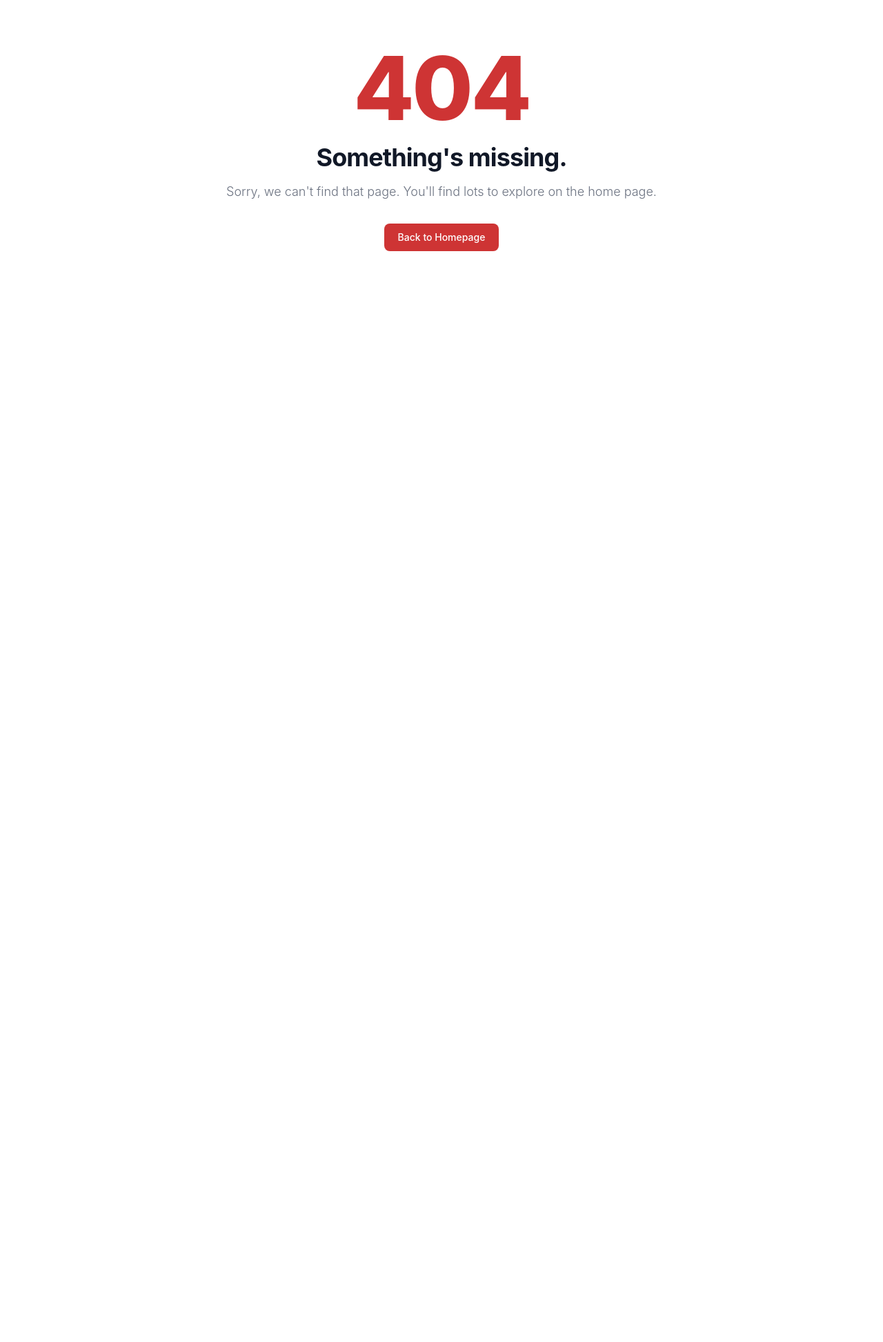
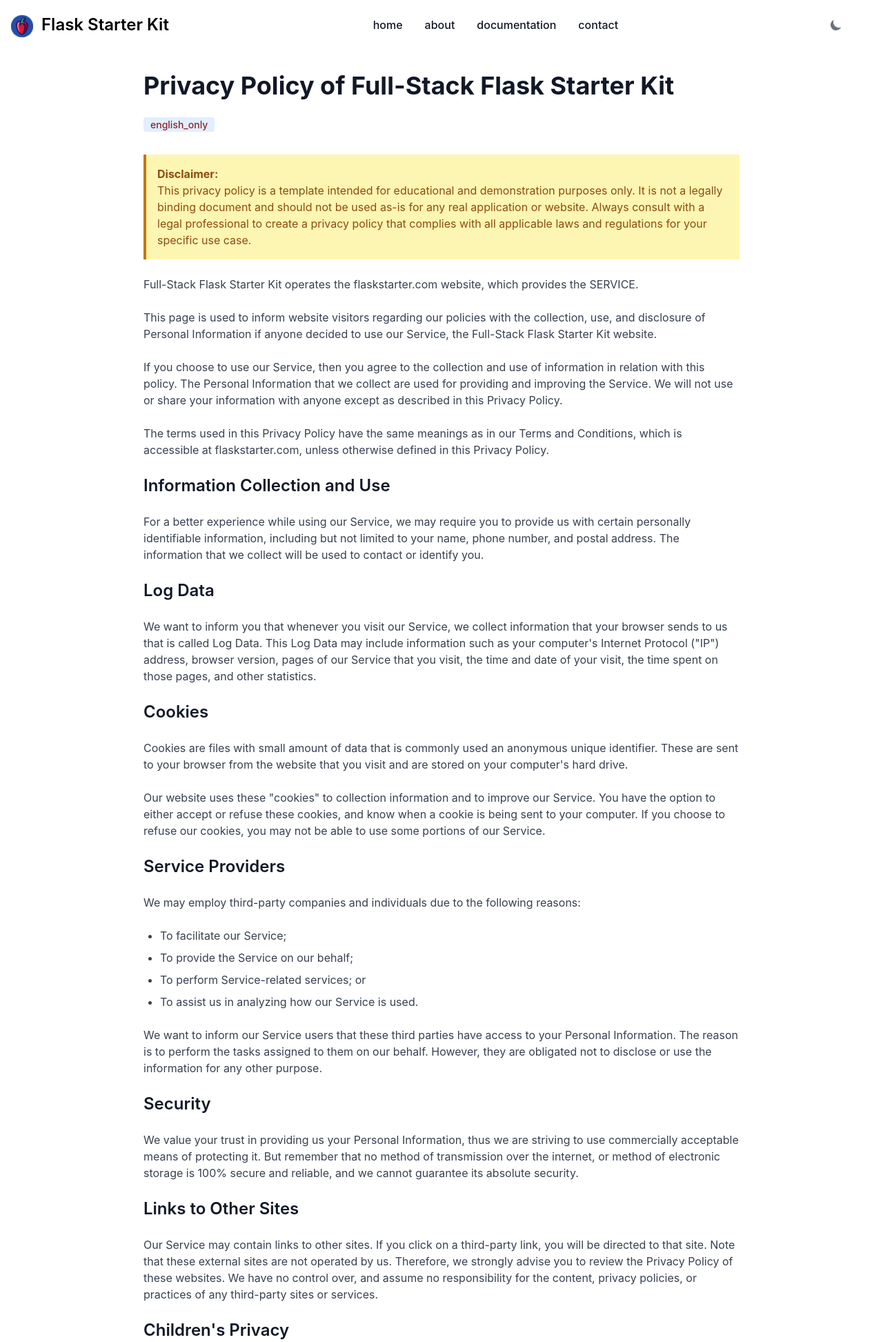
Before and after one commit to OwOHamper/Flask-Starter-Kit, a Flask app: page /privacy-policy in a window 1280 px wide. Shown: the top 1945 px of the page at 69% size. Before the commit the page ends 364 px from the top, so only its background shows below. Run offline with Flask 3, Linux system fonts and the light colour scheme; style sheets or scripts are compiled from the project's sources; parts of the project's set-up code (start-up, migrations or seed data) failed here and were passed over.

Commit message:
privacy policy and t&c

```diff
--- a/src/pages.py
+++ b/src/pages.py
@@ -24,3 +24,11 @@
 @pages.route('/contact')
 def contact():
     return render_template('pages/contact.html', locale=get_locale())
+
+@pages.route('/privacy-policy')
+def privacy_policy():
+    return render_template('pages/privacy-policy.html', locale=get_locale())
+
+@pages.route('/terms-and-conditions')
+def terms_and_conditions():
+    return render_template('pages/terms-and-conditions.html', locale=get_locale())
--- a/templates/layouts/landing-base.html
+++ b/templates/layouts/landing-base.html
@@ -108,4 +108,36 @@
 
 {% block content %}{% endblock %}
 
+
+
+
+<footer class="bg-white rounded-lg shadow dark:bg-gray-900 m-4">
+  <div class="w-full max-w-screen-xl mx-auto p-4 md:py-8">
+      <div class="sm:flex sm:items-center sm:justify-between">
+          <a href="/" class="flex items-center mb-4 sm:mb-0 space-x-3 rtl:space-x-reverse">
+              <img src="{{ url_for('static', filename='images/icon.png') }}" class="h-8" alt="Flowbite Logo" />
+              <span class="self-center text-2xl font-semibold whitespace-nowrap dark:text-white">Flask Starter Kit</span>
+          </a>
+          <ul class="flex flex-wrap items-center mb-6 text-sm font-medium text-gray-500 sm:mb-0 dark:text-gray-400">
+              <li>
+                  <a href="/about" class="hover:underline me-4 md:me-6">About</a>
+              </li>
+              <li>
+                  <a href="/privacy-policy" class="hover:underline me-4 md:me-6">Privacy Policy</a>
+              </li>
+              <li>
+                  <a href="/terms-and-conditions" class="hover:underline me-4 md:me-6">Terms & Conditions</a>
+              </li>
+              <li>
+                  <a href="/contact" class="hover:underline">Contact</a>
+              </li>
+          </ul>
+      </div>
+      <hr class="my-6 border-gray-200 sm:mx-auto dark:border-gray-700 lg:my-8" />
+      <span class="block text-sm text-gray-500 sm:text-center dark:text-gray-400">© 2024 <a href="/babel.cfg" class="hover:underline">Full-Stack Flask Starter Kit</a>. All Rights Reserved.</span>
+  </div>
+</footer>
+
+
+
 {% endblock %}
--- a/templates/pages/about.html
+++ b/templates/pages/about.html
@@ -9,7 +9,9 @@
 {% block content %}
 
 
-<section class="bg-white dark:bg-gray-900">
+{% include 'components/under_construction.html' %}
+
+<!-- <section class="bg-white dark:bg-gray-900">
     <div class="grid max-w-screen-xl px-4 py-8 mx-auto lg:gap-8 xl:gap-0 lg:py-16 lg:grid-cols-12">
         <div class="mr-auto place-self-center lg:col-span-7">
             <h1 class="max-w-2xl mb-4 text-4xl font-extrabold tracking-tight leading-none md:text-5xl xl:text-6xl dark:text-white">Payments tool for software companies</h1>
@@ -54,6 +56,6 @@
             <img class="mt-4 w-full lg:mt-10 rounded-lg" src="https://flowbite.s3.amazonaws.com/blocks/marketing-ui/content/office-long-1.png" alt="office content 2">
         </div>
     </div>
-</section>
+</section> -->
 
 {% endblock %}
--- a/templates/pages/contact.html
+++ b/templates/pages/contact.html
@@ -3,7 +3,7 @@
 
 {% block title %} {{ _('contact_title') }} {% endblock %}
 
-{% block description %} {{ _('contact_title') }} {% endblock %}
+{% block description %} {{ _('contact_description') }} {% endblock %}
 
 
 {% block content %}
--- a/templates/pages/documentation.html
+++ b/templates/pages/documentation.html
@@ -3,7 +3,7 @@
 
 {% block title %} {{ _('documentation_title') }} {% endblock %}
 
-{% block description %} {{ _('documentation_title') }} {% endblock %}
+{% block description %} {{ _('documentation_description') }} {% endblock %}
 
 
 {% block content %}
--- /dev/null
+++ b/templates/pages/privacy-policy.html
@@ -0,0 +1,69 @@
+{% extends "layouts/landing-base.html" %}
+
+{% block title %} {{ _('privacy_policy_title') }} {% endblock %}
+
+{% block description %} {{ _('privacy_policy_description') }} {% endblock %}
+
+
+{% block content %}
+    <div class="container mx-auto px-4 py-8 max-w-4xl">
+
+
+        <div class="space-y-6 text-gray-700 dark:text-gray-300">
+          <div class="mb-8">
+            <h1 class="text-4xl font-bold mb-6 text-gray-900 dark:text-white">Privacy Policy of Full-Stack Flask Starter Kit</h1>
+            <span class="bg-blue-100 text-primary-800 text-sm font-medium me-2 px-2.5 py-0.5 rounded dark:bg-primary-900 dark:text-primary-300">{{ _('english_only') }}</span>
+          </div>
+          <div class="bg-yellow-100 border-l-4 border-yellow-500 text-yellow-700 p-4 mb-6" role="alert">
+            <p class="font-bold">Disclaimer:</p>
+            <p>This privacy policy is a template intended for educational and demonstration purposes only. It is not a legally binding document and should not be used as-is for any real application or website. Always consult with a legal professional to create a privacy policy that complies with all applicable laws and regulations for your specific use case.</p>
+          </div>
+
+          <p>Full-Stack Flask Starter Kit operates the flaskstarter.com website, which provides the SERVICE.</p>
+
+          <p>This page is used to inform website visitors regarding our policies with the collection, use, and disclosure of Personal Information if anyone decided to use our Service, the Full-Stack Flask Starter Kit website.</p>
+
+          <p>If you choose to use our Service, then you agree to the collection and use of information in relation with this policy. The Personal Information that we collect are used for providing and improving the Service. We will not use or share your information with anyone except as described in this Privacy Policy.</p>
+
+          <p>The terms used in this Privacy Policy have the same meanings as in our Terms and Conditions, which is accessible at flaskstarter.com, unless otherwise defined in this Privacy Policy.</p>
+
+          <h2 class="text-2xl font-semibold mt-8 mb-4 text-gray-900 dark:text-white">Information Collection and Use</h2>
+          <p>For a better experience while using our Service, we may require you to provide us with certain personally identifiable information, including but not limited to your name, phone number, and postal address. The information that we collect will be used to contact or identify you.</p>
+
+          <h2 class="text-2xl font-semibold mt-8 mb-4 text-gray-900 dark:text-white">Log Data</h2>
+          <p>We want to inform you that whenever you visit our Service, we collect information that your browser sends to us that is called Log Data. This Log Data may include information such as your computer's Internet Protocol ("IP") address, browser version, pages of our Service that you visit, the time and date of your visit, the time spent on those pages, and other statistics.</p>
+
+          <h2 class="text-2xl font-semibold mt-8 mb-4 text-gray-900 dark:text-white">Cookies</h2>
+          <p>Cookies are files with small amount of data that is commonly used an anonymous unique identifier. These are sent to your browser from the website that you visit and are stored on your computer's hard drive.</p>
+          <p>Our website uses these "cookies" to collection information and to improve our Service. You have the option to either accept or refuse these cookies, and know when a cookie is being sent to your computer. If you choose to refuse our cookies, you may not be able to use some portions of our Service.</p>
+
+          <h2 class="text-2xl font-semibold mt-8 mb-4 text-gray-900 dark:text-white">Service Providers</h2>
+          <p>We may employ third-party companies and individuals due to the following reasons:</p>
+          <ul class="list-disc pl-6 mt-2 space-y-2">
+            <li>To facilitate our Service;</li>
+            <li>To provide the Service on our behalf;</li>
+            <li>To perform Service-related services; or</li>
+            <li>To assist us in analyzing how our Service is used.</li>
+          </ul>
+          <p class="mt-4">We want to inform our Service users that these third parties have access to your Personal Information. The reason is to perform the tasks assigned to them on our behalf. However, they are obligated not to disclose or use the information for any other purpose.</p>
+
+          <h2 class="text-2xl font-semibold mt-8 mb-4 text-gray-900 dark:text-white">Security</h2>
+          <p>We value your trust in providing us your Personal Information, thus we are striving to use commercially acceptable means of protecting it. But remember that no method of transmission over the internet, or method of electronic storage is 100% secure and reliable, and we cannot guarantee its absolute security.</p>
+
+          <h2 class="text-2xl font-semibold mt-8 mb-4 text-gray-900 dark:text-white">Links to Other Sites</h2>
+          <p>Our Service may contain links to other sites. If you click on a third-party link, you will be directed to that site. Note that these external sites are not operated by us. Therefore, we strongly advise you to review the Privacy Policy of these websites. We have no control over, and assume no responsibility for the content, privacy policies, or practices of any third-party sites or services.</p>
+
+          <h2 class="text-2xl font-semibold mt-8 mb-4 text-gray-900 dark:text-white">Children's Privacy</h2>
+          <p>Our Services do not address anyone under the age of 13. We do not knowingly collect personal identifiable information from children under 13. In the case we discover that a child under 13 has provided us with personal information, we immediately delete this from our servers. If you are a parent or guardian and you are aware that your child has provided us with personal information, please contact us so that we will be able to do necessary actions.</p>
+
+          <h2 class="text-2xl font-semibold mt-8 mb-4 text-gray-900 dark:text-white">Changes to This Privacy Policy</h2>
+          <p>We may update our Privacy Policy from time to time. Thus, we advise you to review this page periodically for any changes. We will notify you of any changes by posting the new Privacy Policy on this page. These changes are effective immediately, after they are posted on this page.</p>
+
+          <p>Our Privacy Policy was created with the help of the <a href="https://www.privacypolicytemplate.net" class="text-blue-600 hover:text-blue-800 dark:text-blue-400 dark:hover:text-blue-300">Privacy Policy Template</a>.</p>
+
+          <h2 class="text-2xl font-semibold mt-8 mb-4 text-gray-900 dark:text-white">Contact Us</h2>
+          <p>If you have any questions or suggestions about our Privacy Policy, do not hesitate to contact us.</p>
+        </div>
+      </div>
+
+{% endblock %}
```
Also changed, not shown: templates/pages/terms-and-conditions.html (added, +62 -0 lines), unmanaged-documentation.txt (added, +10 -0 lines), README.md.
